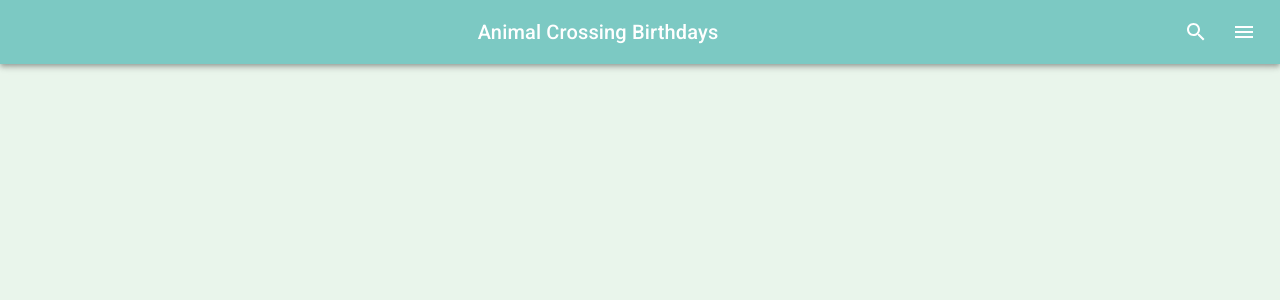
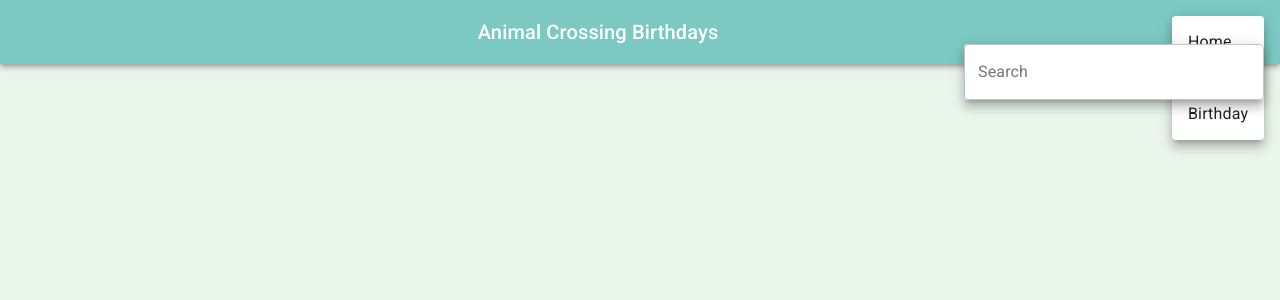
Before and after one commit to MealeaHunter/animal-crossing-birthday, a React (Create React App) app: page / in a window 1280 px wide. Both pictures are taken after a click on the button 1244 px from the left and 32 px from the top of the page. Shown: the top 300 px of the page. Built offline with nearby package versions, Linux system fonts and the light colour scheme.

Commit message:
Add Search and Menu ability for onClick icon buttons

```diff
--- a/package.json
+++ b/package.json
@@ -3,11 +3,13 @@
   "version": "0.1.0",
   "private": true,
   "dependencies": {
-    "@material-ui/core": "^4.9.9",
+    "@material-ui/core": "^4.9.10",
     "@material-ui/icons": "^4.9.1",
+    "@material-ui/lab": "^4.0.0-alpha.40",
     "@testing-library/jest-dom": "^4.2.4",
     "@testing-library/react": "^9.5.0",
     "@testing-library/user-event": "^7.2.1",
+    "cross-fetch": "^3.0.4",
     "node-sass": "^4.13.1",
     "react": "^16.13.1",
     "react-dom": "^16.13.1",
--- a/src/App.js
+++ b/src/App.js
@@ -1,4 +1,5 @@
 import React from 'react';
+import fetch from 'cross-fetch';
 import './App.scss';
 import 'typeface-roboto';
 import AppBar from '@material-ui/core/AppBar';
@@ -8,15 +9,74 @@
 import SearchIcon from '@material-ui/icons/Search';
 import Typography from '@material-ui/core/Typography';
 import { makeStyles } from '@material-ui/core/styles';
+import Popover from '@material-ui/core/Popover';
+import Autocomplete from '@material-ui/lab/Autocomplete';
+import TextField from '@material-ui/core/TextField';
+import CircularProgress from '@material-ui/core/CircularProgress';
+import Menu from '@material-ui/core/Menu';
+import MenuItem from '@material-ui/core/MenuItem';
 
-const useStyles = makeStyles(() => ({
+const useStyles = makeStyles((theme) => ({
   grow: {
     flexGrow: 1
+  },
+  typography: {
+    padding: theme.spacing(2),
+  },
+}));
+
+function sleep(delay = 0) {
+  return new Promise((resolve) => {
+    setTimeout(resolve, delay);
+  });
 }
-}));
 
 function App() {
   const classes = useStyles();
+  const [anchorEl, setAnchorEl] = React.useState(null);
+
+  const handleClick = (event) => {
+    setAnchorEl(event.currentTarget);
+  };
+
+  const handleClose = () => {
+    setAnchorEl(null);
+  };
+
+  const o = Boolean(anchorEl);
+  const id = o ? 'simple-popover' : undefined;
+
+  const [open, setOpen] = React.useState(false);
+  const [options, setOptions] = React.useState([]);
+  const loading = open && options.length === 0;
+
+  React.useEffect(() => {
+    let active = true;
+
+    if (!loading) {
+      return undefined;
+    }
+
+    (async () => {
+      const response = await fetch('https://country.register.gov.uk/records.json?page-size=5000');
+      await sleep(1e3); // For demo purposes.
+      const countries = await response.json();
+
+      if (active) {
+        setOptions(Object.keys(countries).map((key) => countries[key].item[0]));
+      }
+    })();
+
+    return () => {
+      active = false;
+    };
+  }, [loading]);
+
+  React.useEffect(() => {
+    if (!open) {
+      setOptions([]);
+    }
+  }, [open]);
 
   return (
     <div className="App">
@@ -27,12 +87,72 @@
             </Typography>
 
           <IconButton color="inherit" aria-label="search">
-              <SearchIcon />
+            <SearchIcon onClick={handleClick} />
           </IconButton>
 
+          <Popover
+            id={id}
+            open={o}
+            anchorEl={anchorEl}
+            onClose={handleClose}
+            anchorOrigin={{
+              vertical: 'bottom',
+              horizontal: 'center',
+            }}
+            transformOrigin={{
+              vertical: 'top',
+              horizontal: 'center',
+            }}
+          >
+
+            <Autocomplete
+              id="asynchronous-demo"
+              style={{ width: 300 }}
+              open={open}
+              onOpen={() => {
+                setOpen(true);
+              }}
+              onClose={() => {
+                setOpen(false);
+              }}
+              getOptionSelected={(option, value) => option.name === value.name}
+              getOptionLabel={(option) => option.name}
+              options={options}
+              loading={loading}
+              renderInput={(params) => (
+                <TextField
+                  {...params}
+                  label="Search"
+                  variant="outlined"
+                  InputProps={{
+                    ...params.InputProps,
+                    endAdornment: (
+                      <React.Fragment>
+                        {loading ? <CircularProgress color="inherit" size={20} /> : null}
+                      </React.Fragment>
+                    ),
+                  }}
+                />
+              )}
+            />
+
+          </Popover>
+
           <IconButton edge="end" color="inherit" aria-label="menu">
-              <MenuIcon />
+            <MenuIcon onClick={handleClick} />
           </IconButton>
+
+          <Menu
+            id="simple-menu"
+            anchorEl={anchorEl}
+            keepMounted
+            open={Boolean(anchorEl)}
+            onClose={handleClose}
+          >
+            <MenuItem onClick={handleClose}>Home</MenuItem>
+            <MenuItem onClick={handleClose}>Events</MenuItem>
+            <MenuItem onClick={handleClose}>Birthday</MenuItem>
+          </Menu>
         </Toolbar>
       </AppBar>
 
```
Also changed, not shown: 1 other file (tests, documents, lock files or other folders). Lines whose indentation alone changed are shown as unchanged.
